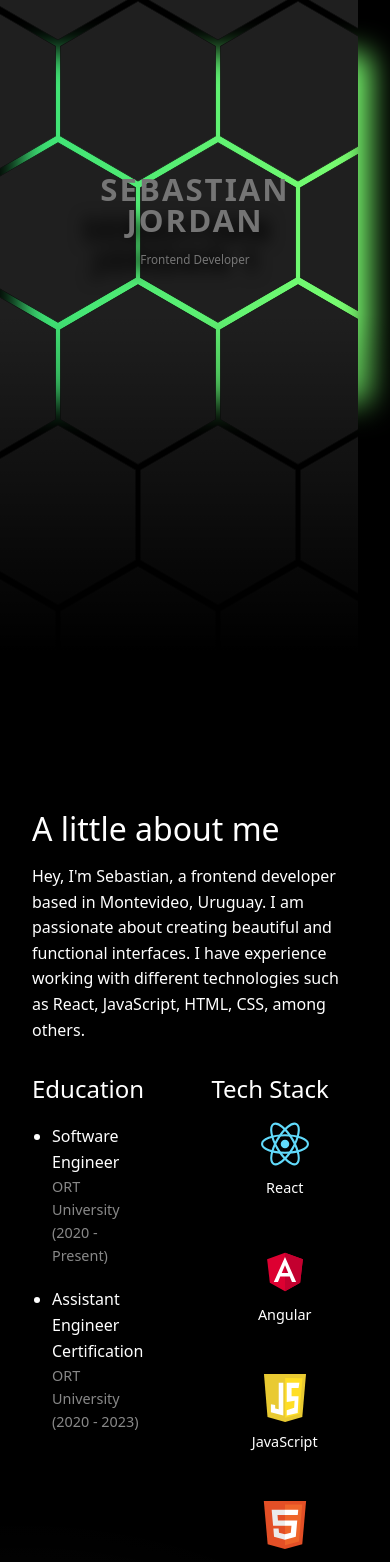
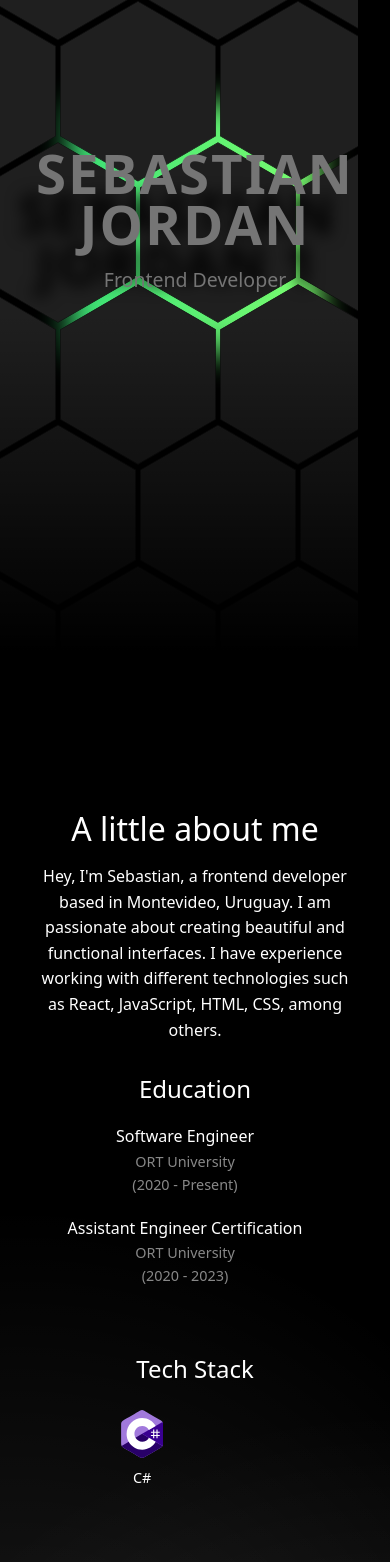
Before and after one commit to seba17Jordan/React_Personal_Page, a React (Vite) app in the folder Mi_Pagina_React/: page / in a window 390 px wide. Shown: the part 193-1755 px from the top of the page. Built offline with nearby package versions, Linux system fonts and the light colour scheme.

Commit message:
navbar issues

```diff
--- a/Mi_Pagina_React/package.json
+++ b/Mi_Pagina_React/package.json
@@ -17,7 +17,9 @@
     "react": "^18.3.1",
     "react-dom": "^18.3.1",
     "react-router-dom": "^7.1.1",
-    "react-scroll": "^1.9.0"
+    "react-scroll": "^1.9.0",
+    "react-slick": "^0.30.3",
+    "slick-carousel": "^1.8.1"
   },
   "devDependencies": {
     "@eslint/js": "^9.17.0",
--- a/Mi_Pagina_React/src/App.css
+++ b/Mi_Pagina_React/src/App.css
@@ -84,6 +84,9 @@ main {
 .about-me-tech-stack {
   flex: 2;
   text-align: center;
+  width: 100%;
+  max-width: 100%;
+  overflow: hidden;
 }
 
 .about-me-tech-stack h3 {
@@ -105,17 +108,31 @@ main {
 
 .tech-item {
   text-align: center;
+  display: flex;
+  flex-direction: column;
+  align-items: center;
+  justify-content: center;
+  padding: 10px;
+  box-sizing: border-box;
 }
 
 .tech-item img {
   width: 48px;
   height: 48px;
+  max-width: 80px;
+  max-height: 80px;
+  object-fit: contain;
 }
 
 .tech-item p {
   font-size: 0.9rem;
-  color: #555; /* Texto tenue */
+  color: #555;
   margin-top: 8px;
+}
+
+.slick-slide {
+  display: flex !important;
+  justify-content: center;
 }
 
 .navbar {
@@ -744,3 +761,79 @@ main {
   height: 75px;
   align-self: center;
 }
+
+
+/* MEDIA QUERIES */
+
+@media (max-width: 1024px) {
+  .d3-text1 {
+    font-size: 10vw;
+    line-height: 10vw;
+  }
+
+  #d3-text-21 {
+    font-size: 4vw;
+  }
+
+  #hex-grid1 .grid1 {
+    background-size: 700px;
+  }
+
+  #hex-grid1 .light1 {
+    width: 300px;
+    height: 300px;
+  }
+}
+
+
+@media (max-width: 768px) {
+  .d3-text1 {
+    font-size: 14vw;
+    line-height: 13vw;
+  }
+
+  #d3-text-21 {
+    font-size: 5vw;
+  }
+
+  #hex-grid1 .grid1 {
+    background-size: 800px;
+  }
+
+  #hex-grid1 .light1 {
+    width: 250px;
+    height: 250px;
+  }
+
+  .about-me-content {
+    flex-direction: column;
+  }
+
+  .about-me-education,
+  .about-me-tech-stack {
+      width: 100%;
+      text-align: center;
+  }
+
+  .about-me-education h3,
+  .about-me-tech-stack h3 {
+    text-align: center;
+  }
+
+  .about-me-container h2 {
+    text-align: center;
+  }
+
+  .about-me-container p {
+    text-align: center;
+  }
+
+  .contact-container {
+    margin-right: 32px;
+  }
+
+  .about-me-education ul {
+    list-style: none;
+    padding-left: 0;
+  }
+}
--- a/Mi_Pagina_React/src/components/Navbar.jsx
+++ b/Mi_Pagina_React/src/components/Navbar.jsx
@@ -1,5 +1,8 @@
 import React, { useState, useEffect} from 'react';
 import { Link } from "react-scroll";
+import 'bootstrap/dist/css/bootstrap.min.css';
+import 'bootstrap/dist/js/bootstrap.bundle.min.js';
+
 
 export default function Navbar() {
   const [isScrolled, setIsScrolled] = useState(false);
--- a/Mi_Pagina_React/src/pages/Home.jsx
+++ b/Mi_Pagina_React/src/pages/Home.jsx
@@ -1,5 +1,10 @@
 import React, {useState, useEffect} from 'react';
 import {Element} from "react-scroll";
+
+// Carrusel Style
+import "slick-carousel/slick/slick.css";
+import "slick-carousel/slick/slick-theme.css";
+import Slider from "react-slick";
 
 // Images & Icons (folder)
 import whiteArrow from '../images/white-arrow.png';
@@ -193,6 +198,56 @@ function Name() { // Componente que muestra el nombre y la profesión (simple)
 }
 
 function AboutMe() {
+
+  const [isMobile, setIsMobile] = useState(window.innerWidth <= 768);
+
+  useEffect(() => {
+    const handleResize = () => setIsMobile(window.innerWidth <= 768);
+    window.addEventListener("resize", handleResize);
+    return () => window.removeEventListener("resize", handleResize);
+  }, []);
+
+  const techItems = [
+    { icon: reactIcon, name: "React" },
+    { icon: angularIcon, name: "Angular" },
+    { icon: jsIcon, name: "JavaScript" },
+    { icon: htmlIcon, name: "HTML" },
+    { icon: cssIcon, name: "CSS" },
+    { icon: cSharpIcon, name: "C#" },
+    { icon: cPlusPlusIcon, name: "C++" },
+    { icon: netIcon, name: ".NET" },
+    { icon: wordpressIcon, name: "Wordpress" },
+    { icon: javaIcon, name: "JAVA" },
+    { icon: sqlIcon, name: "SQL" },
+    { icon: gitIcon, name: "Git" },
+  ];
+
+  const sliderSettings = {
+    dots: false,              // Oculta los puntos de navegación para un efecto más limpio
+    infinite: true,           // Habilita el desplazamiento infinito
+    speed: 1500,              // Velocidad de transición (ajústala según prefieras)
+    slidesToShow: 3,          // Número de slides visibles en pantalla grande
+    slidesToScroll: 1,        // Número de slides que se desplazan por vez
+    autoplay: true,           // Habilita el autoplay
+    autoplaySpeed: 0,         // Sin pausas entre transiciones
+    cssEase: "linear",
+    responsive: [
+      {
+        breakpoint: 768,
+        settings: {
+          slidesToShow: 2,
+          slidesToScroll: 1,
+        },
+      },
+      {
+        breakpoint: 480,
+        settings: {
+          slidesToShow: 1,
+          slidesToScroll: 1,
+        },
+      },
+    ],
+  };
   return (
     <div className="about-me-container">
       <h2>A little about me</h2>
@@ -221,60 +276,28 @@ function AboutMe() {
 
         <div className="about-me-tech-stack">
           <h3>Tech Stack</h3>
+
+          {isMobile ? (
+            <Slider {...sliderSettings}>
+              {techItems.map((item, index) => (
+                <div key={index} className="tech-item">
+                  <img src={item.icon} alt={item.name} />
+                  <p>{item.name}</p>
+                </div>
+              ))}
+            </Slider>)
+            :
+            (
             <div className="tech-stack-grid">
-              <div className="tech-item">
-                <img src={reactIcon} alt="React" />
-                <p>React</p>
+              {techItems.map((item, index) => (
+                <div key={index} className="tech-item">
+                  <img src={item.icon} alt={item.name} />
+                  <p>{item.name}</p>
                 </div>
-              <div className="tech-item">
-                <img src={angularIcon} alt="Angular" />
-                <p>Angular</p>
+              ))}
             </div>
-              <div className="tech-item">
-                <img src={jsIcon} alt="JavaScript" />
-                <p>JavaScript</p>
-              </div>
-              <div className="tech-item">
-                <img src={htmlIcon} alt="html" />
-                <p>HTML</p>
-              </div>
-              <div className="tech-item">
-                <img src={cssIcon} alt="css" />
-                <p>CSS</p>
-              </div>
-              <div className="tech-item">
-                <img src={cSharpIcon} alt="c#" />
-                <p>C#</p>
-              </div>
-              <div className="tech-item">
-                <img src={cPlusPlusIcon} alt="C++" />
-                <p>C++</p>
-              </div>
-              <div className="tech-item">
-                <img src={netIcon} alt=".net" />
-                <p>.NET</p>
-              </div>
-              <div className="tech-item">
-                <img src={wordpressIcon} alt="wordpress" />
-                <p>Wordpress</p>
-              </div>
-              <div className="tech-item">
-                <img src={javaIcon} alt="JAVA" />
-                <p>JAVA</p>
-              </div>
-              <div className="tech-item">
-                <img src={sqlIcon} alt="SQL" />
-                <p>SQL</p>
-              </div>
-              <div className="tech-item">
-                <img src={gitIcon} alt="git" />
-                <p>Git</p>
-              </div>
-              <div className="tech-item">
-                <FontAwesomeIcon icon={faGithub} size="3x" color="dd0031" />
-                <p>GitHub</p>
-              </div>
-            </div>
+            )
+          }
         </div>
       </div>
     </div>
@@ -292,14 +315,12 @@ function Projects() {
           image: projectBuilding,
           techIcons: [angularIcon,cSharpIcon,cssIcon,netIcon],
           repoLink: "https://github.com/seba17Jordan/Building-Management-CRUD-app",
-          liveLink: "https://project1.com",
         },
         {
           name: "Facundo Website",
           description: " I developed a responsive and visually appealing web page for a content creator, specifically designed to attract clients for coaching sessions, acting as a landing page. I handled both the development and design. The project emphasized continuous collaboration, with regular deliveries and constant feedback. Currently, the website is under maintenance, but references can be provided upon request.",
           image: projectFacu,
           techIcons: [wordpressIcon, diviIcon, cssIcon],
-          //repoLink: "https://github.com/username/project2",
           liveLink: "https://facubardanca.com/",
         },
         {
```
Also changed, not shown: 1 other file (tests, documents, lock files or other folders). Lines whose indentation alone changed are shown as unchanged.
